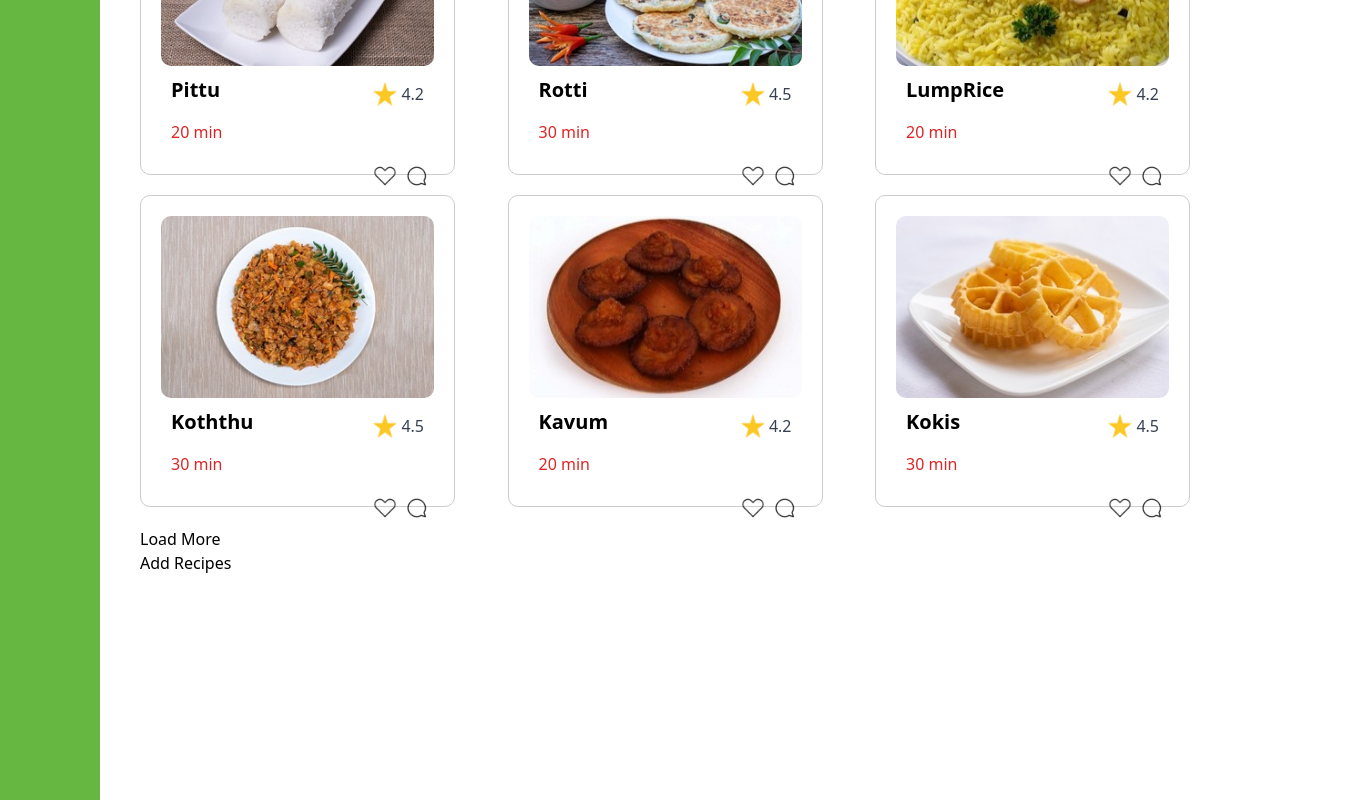
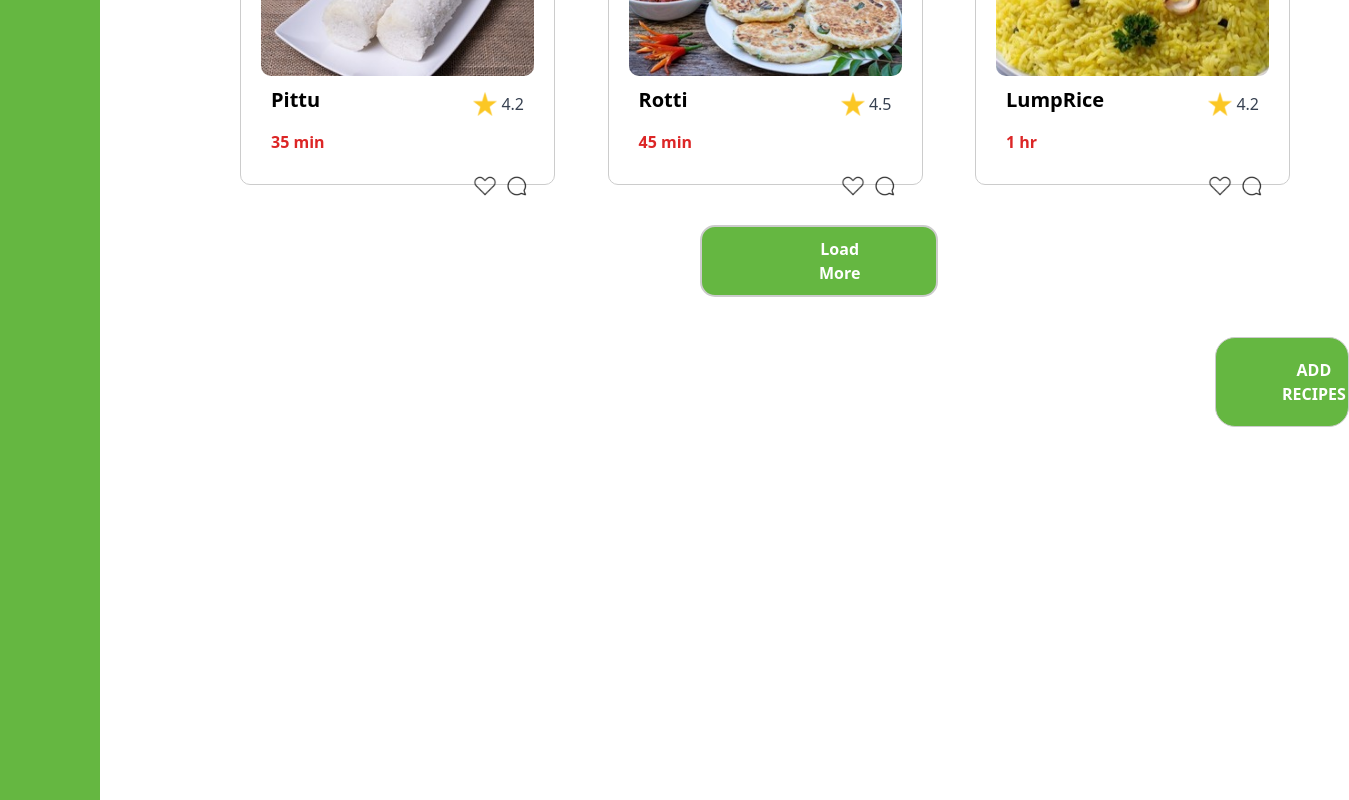
Before and after one commit to Kwenu/Island-Bites, a React (Create React App) app: page /Home in a window 1280 px wide. Shown: the part 940-1740 px from the top of the page, 1349 px wide, since content can reach past the window. After the commit the page ends 1407 px from the top, so only its background shows below. Built offline with nearby package versions, Linux system fonts and the light colour scheme.

Commit message:
second commit

```diff
--- a/package.json
+++ b/package.json
@@ -3,6 +3,7 @@
   "version": "0.1.0",
   "private": true,
   "dependencies": {
+    "@fortawesome/fontawesome-free": "^6.5.1",
     "@testing-library/jest-dom": "^5.17.0",
     "@testing-library/react": "^13.4.0",
     "@testing-library/user-event": "^13.5.0",
--- a/src/Pages/Homepage/FoodCard.js
+++ b/src/Pages/Homepage/FoodCard.js
@@ -19,7 +19,7 @@ const FoodCard = ({ food }) => {
                     </div>
                 </div>
                 <div className="flex justify-between items-center mt-2">
-                    <p className="text-gray-700 text-base mr-2 text-red-600" id='Time'>{food.time}</p>
+                    <p className="text-gray-700 text-base mr-2 text-red-600 font-bold" id='Time'>{food.time}</p>
                     <div className='food-card-buttons'>
                         <button className="mr-2">
                             <img src={Heart} alt="Favorite" className="w-6 h-6" id='Favorite'/>
--- a/src/Pages/Homepage/home.css
+++ b/src/Pages/Homepage/home.css
@@ -58,7 +58,7 @@
 }
 
 .search-text {
-    font-weight: semibold;
+    font-weight: bold;
 }
 
 .search-icon {
@@ -96,5 +96,36 @@
 }
 
 .app-container .banner {
+    margin-bottom: 10px;
     padding: 15px 90px;
 }
+
+.app-container .load-more {
+    margin-bottom: 20px;
+    margin-top: 20px;
+    margin-left: 460px;
+    margin-right: 460px;
+    border: 2px solid #ccc;
+    border-radius: 15px;
+    padding: 10px 117px;
+    background-color: #65B741;
+    color: white;
+    justify-content: space-between;
+    align-items: center;
+    cursor: pointer;
+    font-weight: bold;
+}
+
+.app-container .add-recipe {
+    margin-top: 20px;
+    margin-right: 30px;
+    margin-left: 975px;
+    border: 1px solid #ccc;
+    border-radius: 20px;
+    padding: 20px 66px;
+    justify-content: space-between;
+    align-items: center;
+    background-color: #65B741;
+    color: white;
+    font-weight: bold;
+}
--- a/src/Pages/Homepage/home.js
+++ b/src/Pages/Homepage/home.js
@@ -1,4 +1,4 @@
-import React from 'react';
+import React, { useState } from 'react';
 import FoodCard from './FoodCard';
 import MilkRiceImage from '../../images/1.jpg';
 import StringHoppers from '../../images/2.jpg';
@@ -16,6 +16,7 @@ import Profile from '../../Pages/Profilepage/profile.js';
 import '../../Pages/Homepage/home.css';
 
 const App = () => {
+  const [displayedFoodItems, setDisplayedFoodItems] = useState(6); // State variable to track the number of displayed food items
   const foodItems = [
     {
       id: 1,
@@ -29,57 +30,62 @@ const App = () => {
       name: 'StringHoppers',
       image: StringHoppers,
       rating: 4.2,
-      time: '20 min'
+      time: '40 min'
     },
     {
       id: 3,
       name: 'Hoppers',
       image: Hoppers,
       rating: 4.5,
-      time: '30 min'
+      time: '20 min'
     },
     {
       id: 4,
       name: 'Pittu',
       image: Pittu,
       rating: 4.2,
-      time: '20 min'
+      time: '35 min'
     },
     {
       id: 5,
       name: 'Rotti',
       image: Rotti,
       rating: 4.5,
-      time: '30 min'
+      time: '45 min'
     },
     {
       id: 6,
       name: 'LumpRice',
       image: LumpRice,
       rating: 4.2,
-      time: '20 min'
+      time: '1 hr'
     },
     {
       id: 7,
       name: 'Koththu',
       image: Koththu,
       rating: 4.5,
-      time: '30 min'
+      time: '45 min'
     },
     {
       id: 8,
       name: 'Kavum',
       image: Kavum,
       rating: 4.2,
-      time: '20 min'
+      time: '1 hr 20 min'
     },{
       id: 9,
       name: 'Kokis',
       image: Kokis,
       rating: 4.5,
-      time: '30 min'
+      time: '1hr 30 min'
     },
   ];
+
+  const loadMore = () => {
+    // Increase the number of displayed food items by 3 when "Load More" button is clicked
+    setDisplayedFoodItems(displayedFoodItems + 3);
+  };
 
   return (
     <div className="app-container">
@@ -94,7 +100,8 @@ const App = () => {
         <div className="profile-icon-container">
           <button>
             <a href={Profile}>
-            <img src={ProfileImage} alt="Profile" className="profile-image" /></a>
+              <img src={ProfileImage} alt="Profile" className="profile-image" />
+            </a>
           </button>
         </div>
       </div>
@@ -105,15 +112,17 @@ const App = () => {
         Recommended Recipes
       </div>
       <div className="food-card-container">
-        {foodItems.map(food => (
+        {foodItems.slice(0, displayedFoodItems).map(food => (
           <FoodCard key={food.id} food={food} />
         ))}
       </div>
-      <div>
-        <button>Load More</button>
-      </div>
-      <div>
-        <button>Add Recipes</button>
+      {displayedFoodItems < foodItems.length && (
+        <div className='load-more'>
+          <button onClick={loadMore}>Load More</button>
+        </div>
+      )}
+      <div className='add-recipe'>
+        <button>ADD RECIPES </button>
       </div>
     </div>
   );
--- /dev/null
+++ b/src/Pages/Recipepage/recipe.css
@@ -0,0 +1,53 @@
+/* .app-container {
+    padding: 20px;
+    display: flex;
+    flex-direction: column;
+}
+
+.search-profile-container {
+    display: flex;
+    align-items: center;
+    justify-content: flex-end;
+    margin-bottom: 20px;
+}
+
+.search-bar {
+    position: relative;
+    padding: 8px 120px 8px 10px;
+    border: 1px solid #ccc;
+    border-radius: 5px;
+    margin-right: 40px;
+}
+
+.search-text {
+    font-weight: bold;
+}
+
+.search-icon {
+    width: 20px;
+    height: 20px;
+    cursor: pointer;
+}
+
+.search-icon-container {
+    position: absolute;
+    top: 50%;
+    right: 0px;
+    padding: 10px;
+    transform: translateY(-50%);
+    background-color: #65B741;
+    border-radius: 0 5px 5px 0;
+}
+
+.profile-icon-container {
+    width: 40px;
+    height: 40px;
+    border-radius: 50%;
+    overflow: hidden;
+    cursor: pointer;
+}
+
+.profile-image {
+    width: 100%;
+    height: 100%;
+} */
--- a/src/Pages/Recipepage/recipe.js
+++ b/src/Pages/Recipepage/recipe.js
@@ -1,8 +1,30 @@
 import React from 'react'
+import SearchIcon from '../../images/search-icon.png';
+import ProfileImage from '../../images/profile.jpg';
+import Banner from '../../images/Banner.png';
+import Profile from '../../Pages/Profilepage/profile.js';
+import '../../Pages/Recipepage/recipe.css';
 
 function recipe() {
   return (
-    <div><h1>recipe</h1></div>
+    <div className="app-container">
+      <div className="search-profile-container">
+        <div className="search-bar">
+          <span className="search-text">All recipes | </span>
+          <input type="text" placeholder=" Search..." className="search-input" />
+          <div className="search-icon-container">
+            <img src={SearchIcon} alt="Search" className="search-icon" />
+          </div>
+        </div>
+        <div className="profile-icon-container">
+          <button>
+            <a href={Profile}>
+              <img src={ProfileImage} alt="Profile" className="profile-image" />
+            </a>
+          </button>
+        </div>
+      </div>
+    </div>
   )
 }
 
--- a/src/Pages/Signuppage/signup.js
+++ /dev/null
@@ -1,9 +0,0 @@
-import React from 'react'
-
-const signup = () => {
-  return (
-    <div>signup</div>
-  )
-}
-
-export default signup
--- a/src/components/Sidebar/Sidebar.css
+++ b/src/components/Sidebar/Sidebar.css
@@ -1,14 +1,16 @@
 main {
     width: calc(100% - 150px);
     padding: 20px;
+    margin-left: 200px;
 }
 
 .sidebar{
     background: #65B741;
     color: #fff;
-    height: 300vh;
+    height: 250vh;
     width: 200px;
     transition: all 0.5s;
+    position: fixed;
 }
 
 .top_section{
```
Also changed, not shown: 1 other file (tests, documents, lock files or other folders).
